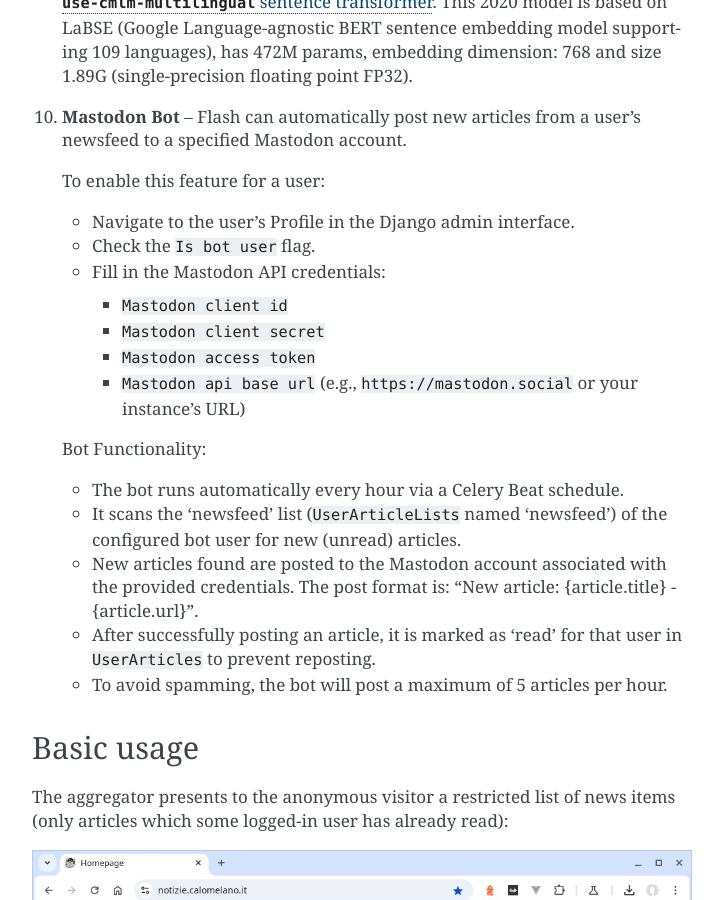
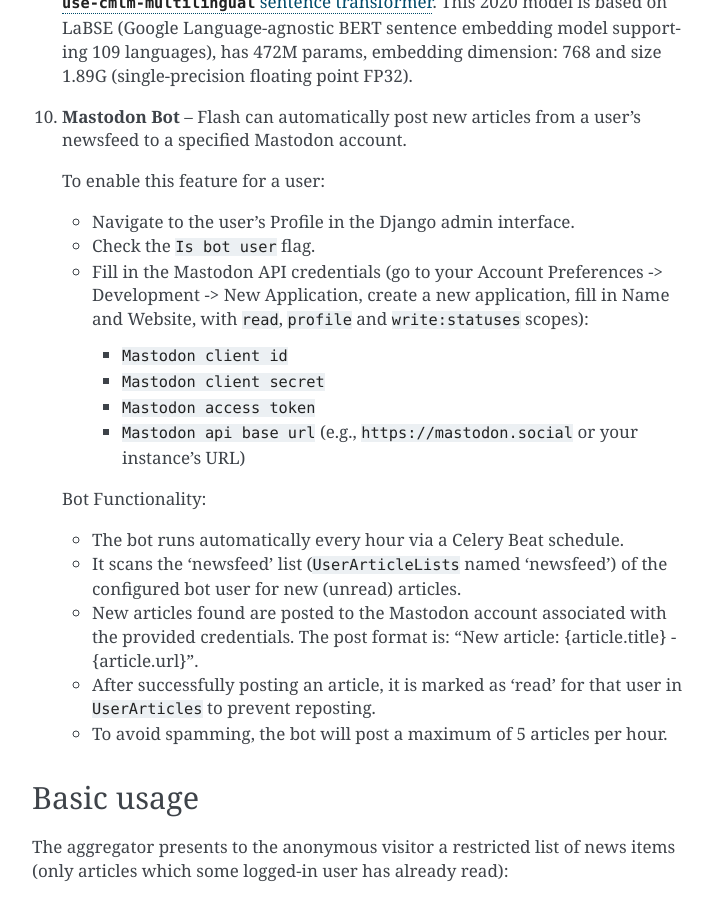
Before and after one commit to simevo/flash, a Sphinx documentation site: the page built from docs/USING.md, in a window 1280 px wide and 900 px high, scrolled down 1687 px. Shown: the whole window, without its empty margins (388-1111 px from the left). Built offline with Sphinx 7.4.7, drawn with Linux system fonts in a browser that asks for light colours.

Commit message:
hint about where to get the Mastodon credentials)

```diff
--- a/docs/USING.md
+++ b/docs/USING.md
@@ -30,7 +30,7 @@
     To enable this feature for a user:
     *   Navigate to the user's Profile in the Django admin interface.
     *   Check the `Is bot user` flag.
-    *   Fill in the Mastodon API credentials:
+    *   Fill in the Mastodon API credentials (go to your Account Preferences -> Development -> New Application, create a new application, fill in Name and Website, with `read`, `profile` and `write:statuses` scopes):
         *   `Mastodon client id`
         *   `Mastodon client secret`
         *   `Mastodon access token`
```
